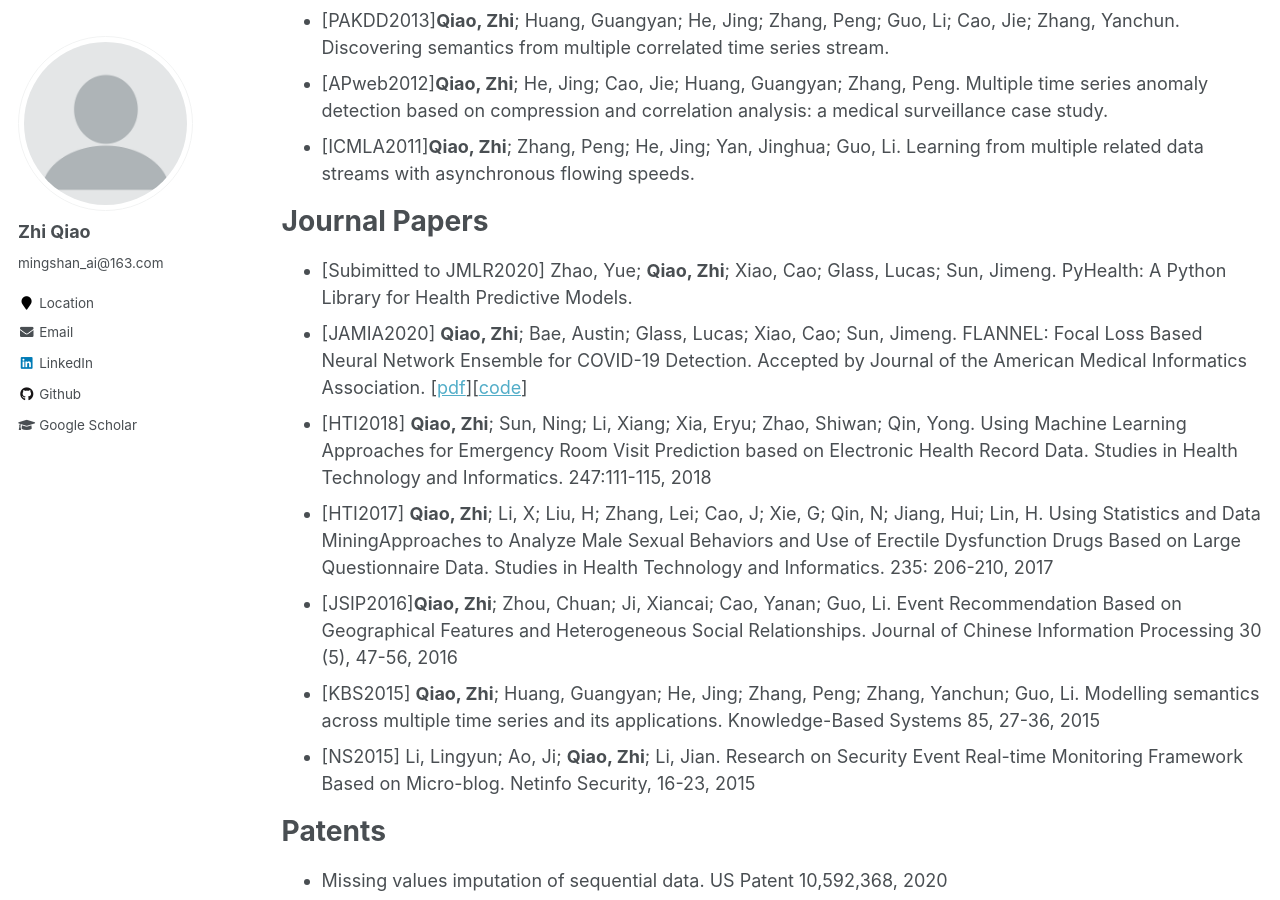
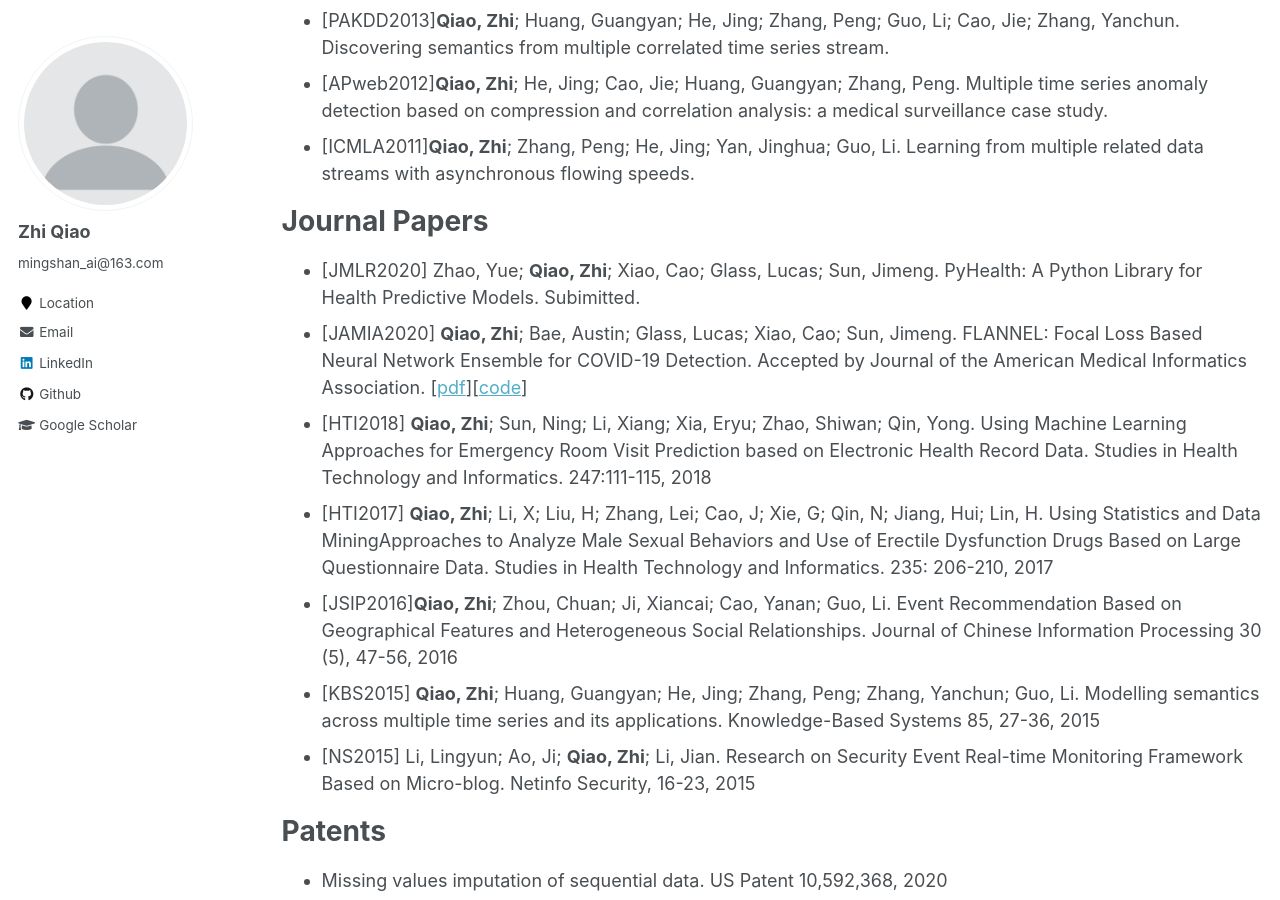
Before and after one commit to qxiaobu/qxiaobu.github.io, a Jekyll site: the page built from _pages/publications.md, in a window 1280 px wide and 900 px high, scrolled down 1303 px. Built offline with Jekyll 4.4.1, drawn with Linux system fonts in a browser that asks for light colours.

```diff
--- a/_pages/publications.md
+++ b/_pages/publications.md
@@ -41,7 +41,7 @@ Conference Papers
 
 Journal Papers
 ======
-* [Subimitted to JMLR2020] Zhao, Yue; <b>Qiao, Zhi</b>; Xiao, Cao; Glass, Lucas; Sun, Jimeng. PyHealth: A Python Library for Health Predictive Models.
+* [JMLR2020] Zhao, Yue; <b>Qiao, Zhi</b>; Xiao, Cao; Glass, Lucas; Sun, Jimeng. PyHealth: A Python Library for Health Predictive Models. Subimitted.
 * [JAMIA2020] <b>Qiao, Zhi</b>; Bae, Austin; Glass, Lucas; Xiao, Cao; Sun, Jimeng. FLANNEL: Focal Loss Based Neural Network Ensemble for COVID-19 Detection. Accepted by Journal of the American Medical Informatics Association. [<a href="https://arxiv.org/abs/2010.16039">pdf</a>][<a href="https://github.com/qxiaobu/FLANNEL">code</a>]
 * [HTI2018] <b>Qiao, Zhi</b>; Sun, Ning; Li, Xiang; Xia, Eryu; Zhao, Shiwan; Qin, Yong. Using Machine Learning Approaches for Emergency Room Visit Prediction based on Electronic Health Record Data. Studies in Health Technology and Informatics. 247:111-115, 2018
 * [HTI2017] <b>Qiao, Zhi</b>; Li, X; Liu, H; Zhang, Lei; Cao, J; Xie, G; Qin, N; Jiang, Hui; Lin, H. Using Statistics and Data MiningApproaches to Analyze Male Sexual Behaviors and Use of Erectile Dysfunction Drugs Based on Large Questionnaire Data. Studies in Health Technology and Informatics. 235: 206-210, 2017
```
